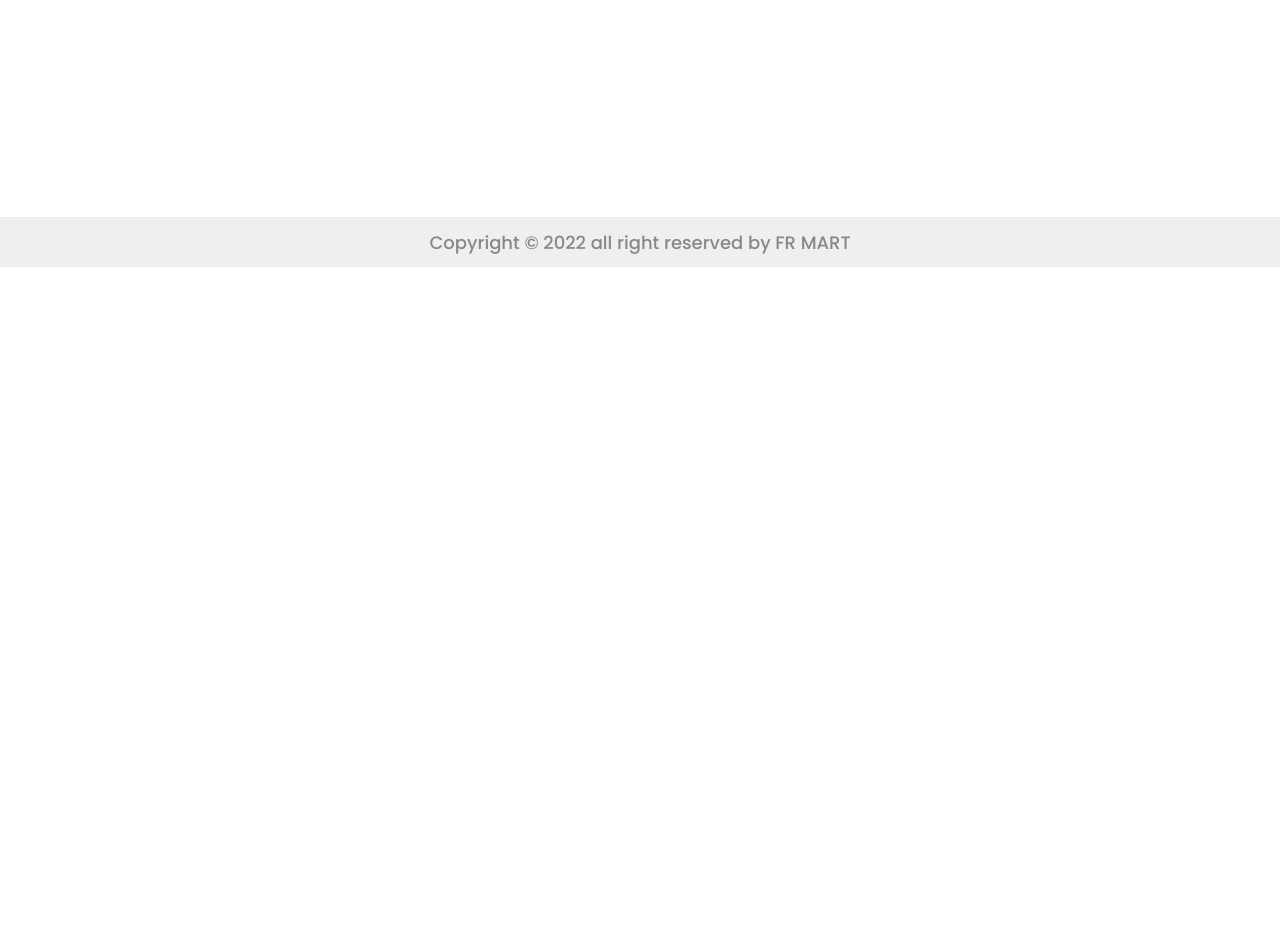
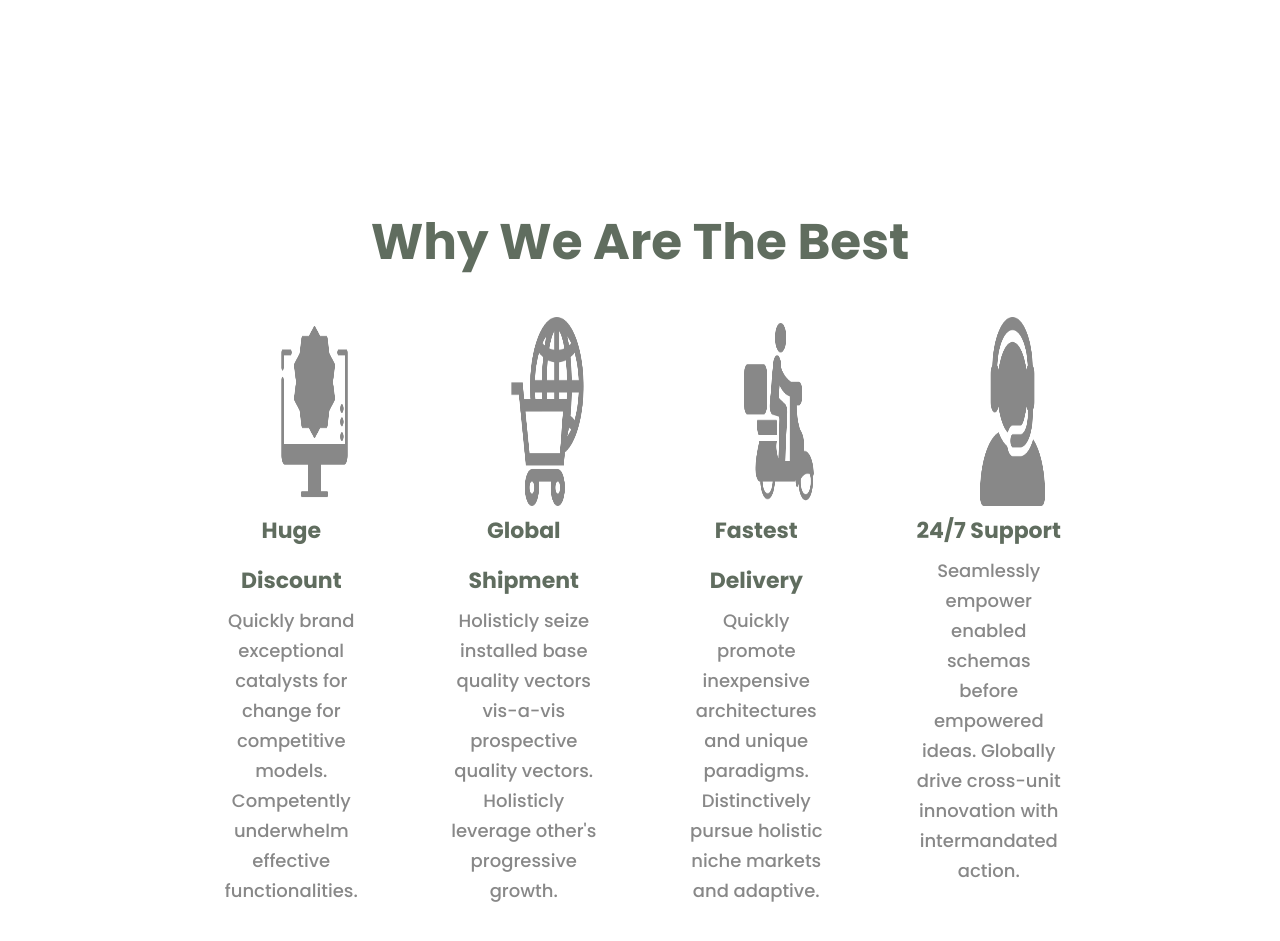
Before and after one commit to frsiam/fR-mart-landingPage, a plain HTML site: page index.html in a window 1280 px wide. Shown: the part 1443-2384 px from the top of the page. Before the commit the page ends 1710 px from the top, so only its background shows below. Drawn offline with Linux system fonts and the light colour scheme.

Commit message:
services section done

```diff
--- a/css/style.css
+++ b/css/style.css
@@ -179,6 +179,53 @@ header{
     margin-top: 1rem;
 }
 
+ /* services section  */
+
+#services{
+    padding: 0 20rem;
+    width: 100%;
+    height: 100%;
+}
+#services h1{
+    font-size: 5rem;
+    line-height: 5rem;
+    margin-bottom: 5rem;
+    text-align: center;
+    text-transform: capitalize;
+}
+.services{
+    display: grid;
+    grid-template-columns: repeat(4,1fr);
+    grid-gap: 5rem;
+    justify-items: center;
+    margin-bottom: 30rem;
+}
+.service{
+    width: 80%;
+}
+
+.service img{
+    width: 50%;
+    height: 40%;
+    display: flex;
+    margin-left: 6rem;
+    flex-direction: column;
+    justify-content: center;
+    align-items: center;
+    text-align: center;
+}
+.service h3{
+    /* text-align: center; */
+    text-transform: capitalize;
+    line-height: 5rem;
+    text-align: center;
+}
+.service p{
+    text-align: center;
+    line-height: 3rem;
+}
+
+
 /* footer css */
 
 footer{
--- a/index.html
+++ b/index.html
@@ -16,10 +16,10 @@
                 <h1>FR MART</h1>
             </div>
             <div class="menu">
-                <a href="">
+                <a href="#product">
                     <li>Products</li>
                 </a>
-                <a href="">
+                <a href="#services">
                     <li>Services</li>
                 </a>
             </div>
@@ -76,6 +76,34 @@
                 </div>
             </div>
         </section>
+
+        <!-- Services section  -->
+        <section id="services">
+            <h1>Why We are the best</h1>
+            <div class="services">
+                <div class="service">
+                    <img src="./images/discount.png" alt="">
+                    <h3>huge discount</h3>
+                    <p>Quickly brand exceptional catalysts for change for competitive models. Competently underwhelm effective functionalities.</p>
+                </div>
+                <div class="service">
+                    <img src="./images/global.png" alt="">
+                    <h3>global shipment</h3>
+                    <p>Holisticly seize installed base quality vectors vis-a-vis prospective quality vectors. Holisticly leverage other's progressive growth.</p>
+                </div>
+                <div class="service">
+                    <img src="./images/motorbike.png" alt="">
+                    <h3>fastest delivery</h3>
+                    <p>Quickly promote inexpensive architectures and unique paradigms. Distinctively pursue holistic niche markets and adaptive.</p>
+                </div>
+                <div class="service">
+                    <img src="./images/service.png" alt="">
+                    <h3>24/7 support</h3>
+                    <p>Seamlessly empower enabled schemas before empowered ideas. Globally drive cross-unit innovation with intermandated action.</p>
+                </div>
+            </div>
+        </section>
+
     </main>
     <!-- footer start  -->
     <footer>
```
